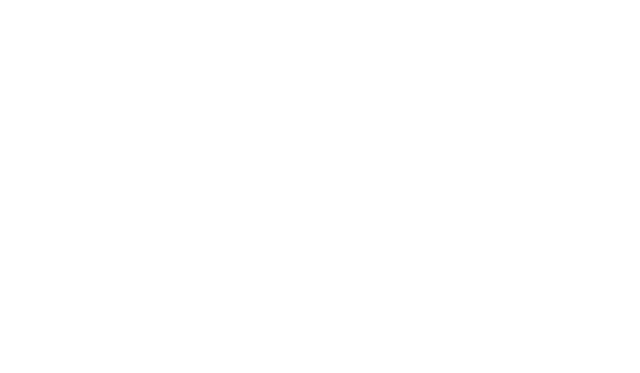
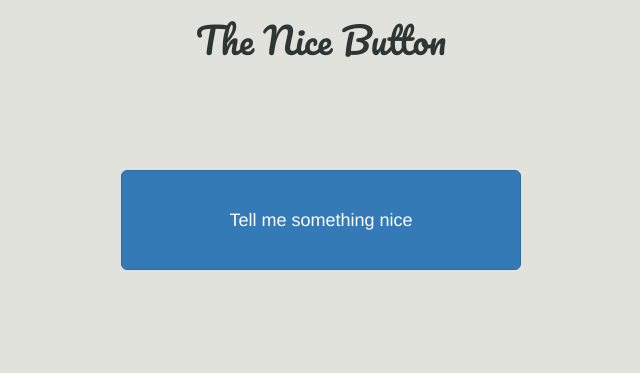
Before and after one commit to khsagehorn/be-nice-app, a website: page src/index.html in a window 1280 px wide. Shown: the whole page, without its empty margins (319-959 px from the left). Drawn offline with nearby package versions, Linux system fonts and the light colour scheme.

Commit message:
index and css first work

```diff
--- a/src/css/main.css
+++ b/src/css/main.css
@@ -1 +1,26 @@
 /* add custom styles */
+body {
+    background-size: cover;
+    background-color: #E0E2DB;
+    height: 100%;
+    width: 100%;
+}
+
+h1 {
+    color: #2E3532;
+    font-family: "Pacifico";
+    text-align: center;
+}
+
+div {
+    width: 80%;
+    margin: auto;
+    padding: 100px;
+    text-align: center;
+}
+
+button {
+    height: 100px;
+    width: 400px;
+    font-size: 20px;
+}
--- a/src/index.html
+++ b/src/index.html
@@ -2,13 +2,20 @@
 <html lang="en">
   <head>
     <meta charset="utf-8">
-    <title>Untitled</title>
+    <title>The Nice Button</title>
+    <link href='https://fonts.googleapis.com/css?family=Pacifico' rel='stylesheet' type='text/css'>
 
     <link rel="stylesheet" type="text/css" href="https://maxcdn.bootstrapcdn.com/bootstrap/3.3.5/css/bootstrap.min.css">
 
     <link rel="stylesheet" type="text/css" href="css/main.css">
   </head>
   <body>
+    <header>
+      <h1>The Nice Button</h1>
+    </header>
+    <div>
+      <button class="btn btn-lg btn-primary">Tell me something nice</button>
+    </div>
 
     <script src="https://code.jquery.com/jquery-2.1.4.min.js"></script>
 
```
